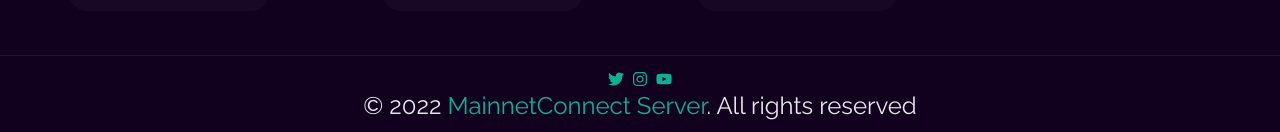
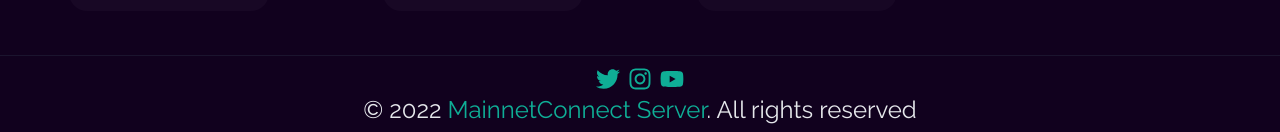
Before and after one commit to xarmzon/projectmainnet, a Next.js app: page / in a window 1280 px wide. Shown: the part 3707-3839 px from the top of the page. Built offline with nearby package versions, Linux system fonts and the light colour scheme; no server answers.

Commit message:
update to site3

```diff
--- a/components/Sections/Footer/index.tsx
+++ b/components/Sections/Footer/index.tsx
@@ -5,7 +5,7 @@ import { APP_NAME } from '../../../utils/constants'
 const Footer = () => {
   return (
     <div className="from-secondary to-secondary/40 flex h-20 flex-col items-center justify-center border-t-[1px] border-t-slate-700/30 bg-gradient-to-t">
-      <div className="mb-1 flex items-center space-x-2 text-primary-green transition-all duration-500 hover:text-primary-green/70">
+      <div className="mb-1 flex items-center space-x-2 text-primary-green transition-all duration-500 hover:text-primary-green/70 md:text-xl lg:text-2xl">
         <FaTwitter />
         <FaInstagram />
         <FaYoutube />
```
